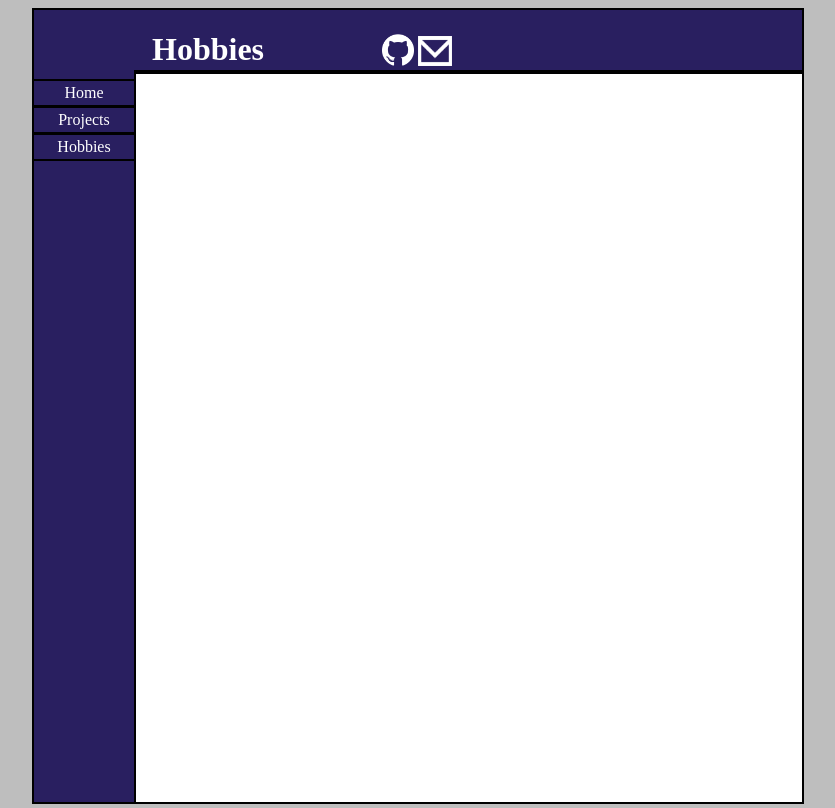
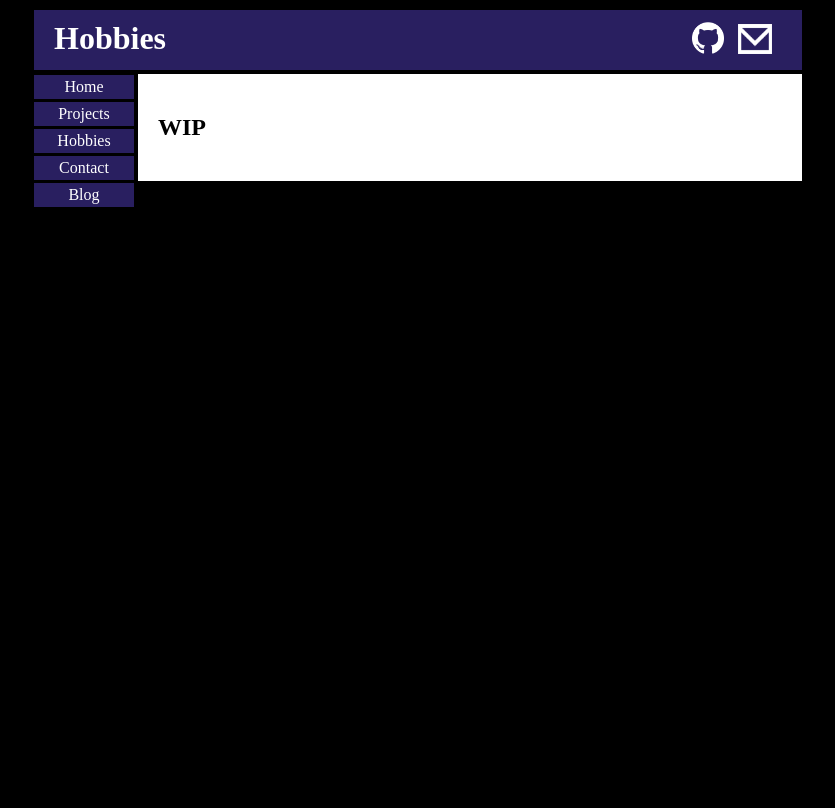
Before and after one commit to mikeadkison/personal-website, a plain HTML site: page hobbies.html in a window 1280 px wide. Shown: the whole page, without its empty margins (222-1057 px from the left). Drawn offline with Linux system fonts and the light colour scheme; a web font is replaced by a local one.

Commit message:
update layout and sidebar buttons

```diff
--- a/hobbies.html
+++ b/hobbies.html
@@ -9,21 +9,18 @@
   <body>
     <div id="wrapper">
       <div id="header">
-        <span id="title">
-          <h1>
-            Hobbies
+          <h1 class="title-header">
+           Hobbies
           </h1>
-        </span>
-        <span id="links">
+        <div id="header-links">
           <a href="https://github.com/mikeadkison" target="_blank" class="header-link">
             <img src="images/GitHub-Mark/PNG/GitHub-Mark-Light-120px-plus.png" height="32" width="32" alt="github link">
           </a>
           <a href="contact_info.html" class="header-link">
             <img src="images/mail_icon.png" height="30" width="34">
           </a>
-        </span>
+        </div>
       </div>
-
       <div id="sidebar">
         <div id="sidebar-content">
           <a href="index.html">
@@ -32,7 +29,6 @@
             </span>
           </a>
           <br>
-
           <a href="projects.html">
             <span class="sidebar-button">
               Projects
@@ -45,10 +41,22 @@
             </span>
           </a>
           <br>
-       </div>
+          <a href="contact_info.html">
+            <span class="sidebar-button">
+              Contact
+            </span>
+          </a>
+          <br>
+          <a href="blog.html">
+            <span class="sidebar-button">
+              Blog
+            </span>
+          </a>
+        </div>
       </div>
       <div id="main-content-container">
         <div id="main-content">
+          <h2>WIP</h2>
 
         </div>
       </div>
--- a/style.css
+++ b/style.css
@@ -5,29 +5,22 @@
 body {
   font-family: 'Fira Sans';
   margin-bottom: 0px;
-  background: #BEBEBE;
+  min-height: 100%;
+  background-color: black;
 }
 
 #sidebar {
-  position: absolute;
-  top: 0px;
-  padding-top: 0px;
-  height: 100%;
-  left: 0;
   width: 100px;
   background-color: #291F60;
-  display: inline;
   text-align: center;
+  float: left;
+  clear: both;
 }
 
 #header {
-  position: absolute;
-  top: 0px;
-  left: 98px;
-  padding-left: 20px;
   background-color: #291F60;
   height: 60px;
-  width: 650px;
+  width: 768px;
   border-bottom: solid 4px black;
   border-left: solid 0px black;
   border-right: solid 0px black;
@@ -49,46 +42,37 @@ a {
 
 #title {
   margin: 0px;
-  float: left;
 }
 
 #wrapper {
   margin: 0 auto;
   position: relative;
-  height: 100%;
   width: 768px;
   border-width: 2px;
-  overflow: hidden;
   border-color: black;
   border-style: solid;
-  background-color: white;
+  overflow: hidden;
 }
 
 #sidebar-content {
-  position: absolute;
-  top: 70px;
-  left: 0px;
   width: 100%;
 }
 
 .header-link {
   border-bottom: 0px;
+  margin-left: 10px;
 }
 
 #main-content {
-  width: 648px;
-  position: absolute;
   left: 8px;
   top: 10px;
+  padding: 20px;
 }
 
 #main-content-container {
-  border-left: 2px black solid;
-  position: absolute;
-  left: 100px;
-  top: 64px;
-  width: 668px;
-  height: 100%;
+  background-color: white;
+  float: right;
+  width: 664px;
 }
 
 .sidebar-button {
@@ -109,3 +93,24 @@ a {
 .main-link {
   color: blue;
 }
+
+html {
+  height: 100%;
+}
+
+div {
+  display: block;
+}
+
+.title-header {
+  padding-top: 10px;
+  margin: 0px;
+  float: left;
+  margin-left: 20px;
+}
+
+#header-links {
+  padding-top: 12px;
+  float: right;
+  margin-right: 30px;
+}
```
Also changed, not shown: blog.html (added, +69 -0 lines), contact_info.html (+16 -7 lines), index.html (+17 -9 lines), quadcopter.html (+14 -6 lines).
